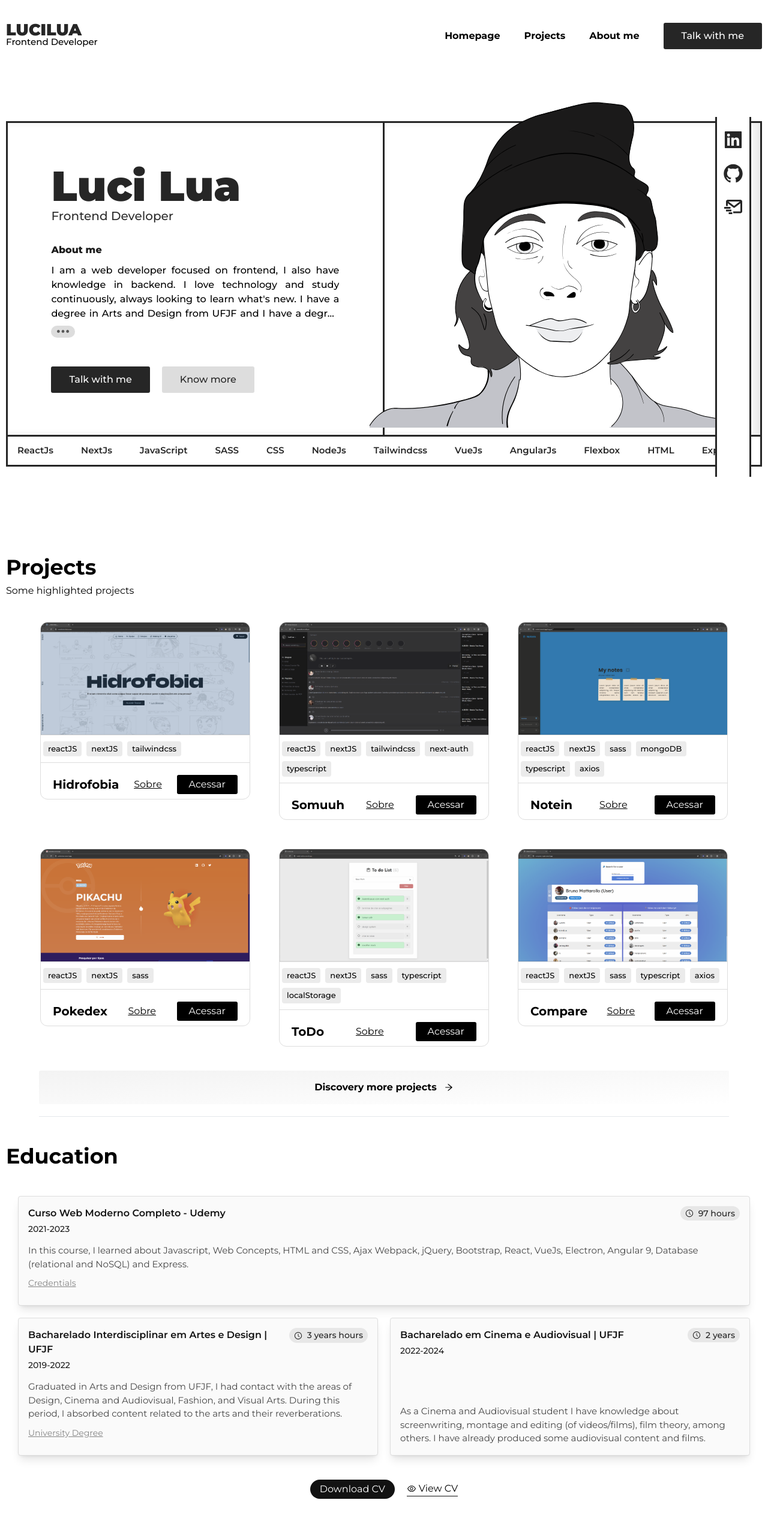
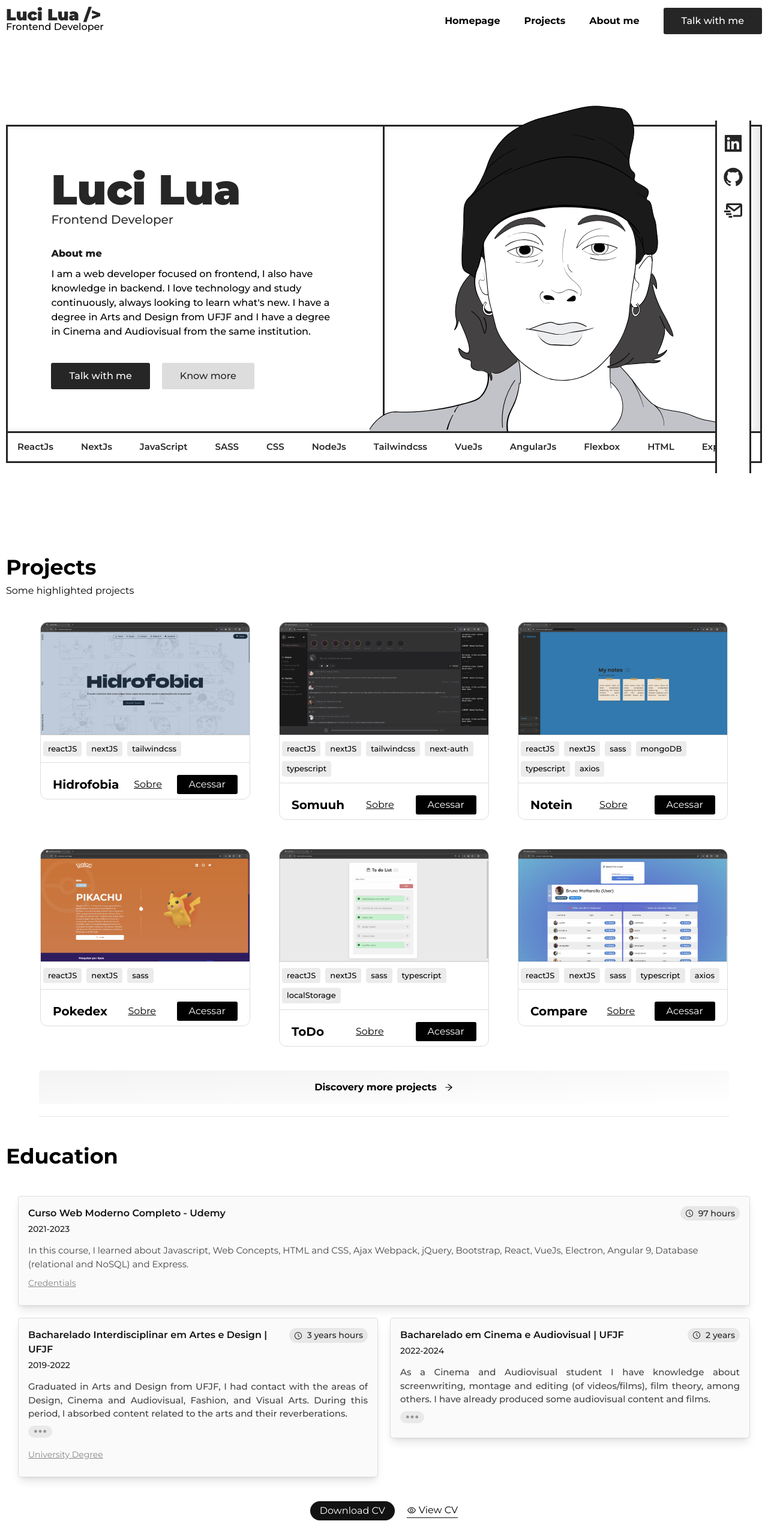
Before and after one commit to LuciLua/newPort, a Next.js app: page / in a window 1280 px wide. Shown: the top 2566 px of the page at 60% size. Built offline with nearby package versions, Linux system fonts and the light colour scheme.

Commit message:
height menu

```diff
--- a/src/app/page.tsx
+++ b/src/app/page.tsx
@@ -105,6 +105,7 @@ export default function homepage() {
             credential
             credentialLink="/docs/arts.pdf"
             credentialLabel="University Degree"
+            moreText
           />
           <EducationBox
             style="opacity-90 xl:max-w-[600px]"
@@ -112,6 +113,7 @@ export default function homepage() {
             timeConclusion="2 years"
             dateConclusion="2022-2024"
             courseDescription="As a Cinema and Audiovisual student I have knowledge about screenwriting, montage and editing (of videos/films), film theory, among others. I have already produced some audiovisual content and films."
+            moreText
           />
 
           <div className="flex gap-5 justify-center py-5 items-center w-full">
--- a/src/components/EducationBox.tsx
+++ b/src/components/EducationBox.tsx
@@ -2,6 +2,7 @@
 import { motion, useScroll, useTransform } from "framer-motion"
 import { useRef } from "react"
 import { AiOutlineClockCircle } from "react-icons/ai"
+import { MoreText } from "./MoreText"
 
 type EducationBoxProps = {
   titleCourse: string
@@ -12,6 +13,7 @@ type EducationBoxProps = {
   credentialLink?: string
   credentialLabel?: string
   style?: string
+  moreText?: boolean
 }
 
 export function EducationBox({
@@ -23,6 +25,7 @@ export function EducationBox({
   credential,
   credentialLabel,
   style,
+  moreText
 }: EducationBoxProps) {
   const ref = useRef<HTMLDivElement>(null)
   const { scrollYProgress } = useScroll({
@@ -39,7 +42,7 @@ export function EducationBox({
         scale: scaleProgess,
         opacity: opacityProgess,
       }}
-      className={`${style} bg-[#fafafa] border-[1px] border-[#ddd] shadow-lg mr-auto flex flex-col p-4 justify-between w-full rounded-[4px]`}
+      className={`${style} bg-[#fafafa] border-[1px] border-[#ddd] shadow-lg mr-auto flex flex-col p-4 justify-between w-full rounded-[4px] h-fit`}
     >
       <div className="flex flex-col w-full">
         <div className="flex justify-between">
@@ -56,7 +59,15 @@ export function EducationBox({
         </h2>
       </div>
       <div className="w-full mt-[10px] text-[15px] text-[#454545]">
-        <p>{courseDescription}</p>
+        {moreText ?
+          <MoreText numOfLines={2}>
+            {courseDescription}
+          </MoreText>
+          :
+          <p>
+            {courseDescription}
+          </p>
+        }
       </div>
       {credential && (
         <a
--- a/src/components/InitialBox.tsx
+++ b/src/components/InitialBox.tsx
@@ -64,13 +64,13 @@ export function InitialBox() {
             </h2>
             <div className="flex gap-[10px] flex-col">
               <h1 className="font-[800] text-[#1b1b1b] mt-[30px]">About me</h1>
-              <MoreText numOfLines={2}>
+              <p className="font-[500]">
                 I am a web developer focused on frontend, I also have knowledge
                 in backend. I love technology and study continuously, always
                 looking to learn what's new. I have a degree in Arts and Design
                 from UFJF and I have a degree in Cinema and Audiovisual from the
                 same institution.
-              </MoreText>
+              </p>
               <div className="flex w-fit gap-5 mt-[30px] z-20">
                 <button
                   onClick={cookieLanguageSelector}
--- a/src/components/Menu/Menu.tsx
+++ b/src/components/Menu/Menu.tsx
@@ -1,10 +1,10 @@
 export function Menu() {
   return (
-    <div className="w-full h-[120px] bg-[#ffffffe7] backdrop-blur-[12px] flex justify-center fixed top-0 z-40">
+    <div className="w-full h-[70px] bg-[#ffffffe7] backdrop-blur-[12px] flex justify-center fixed top-0 z-40">
       <ul className="list-none flex justify-between w-full max-w-[1300px] h-full  items-center px-[10px]">
         <li className="flex flex-col h-full justify-center leading-[20px]">
-          <h1 className="text-[27px] font-black text-[#262626]">LUCILUA</h1>
-          <h2 className="text-[15px] font-medium">Frontend Developer</h2>
+          <h1 className="text-[27px] font-black text-[#262626]">Luci Lua /{">"}</h1>
+          <a href="#" className="text-[16px] font-medium">Frontend Developer</a>
         </li>
         <li>
           <ul className="list-none gap-10 flex items-center w-fit h-full font-[700]">
--- a/src/components/MoreText.tsx
+++ b/src/components/MoreText.tsx
@@ -31,17 +31,12 @@ export function MoreText({
           {children}
         </p>
       ) : (
-        <>
-          <p
-            className={`line-clamp-[4] overflow-hidden font-[500] z-20 text-justify`}
-          >
+        <div className="flex flex-col">
+          <p className={`line-clamp-[${numOfLines}] overflow-hidden font-[500] z-20 text-justify`}>
             {children}
           </p>
-          <TfiMoreAlt
-            onClick={moreText}
-            className="bg-[#ddd] rounded-[30px] cursor-pointer w-[40px] h-[20px] text-[#575757] my-2"
-          />
-        </>
+          <TfiMoreAlt onClick={moreText} className="bg-[#e9e9e9] rounded-[30px] cursor-pointer w-[40px] h-[20px] text-[#939393] my-2"/>
+        </div>
       )}
     </div>
   )
--- a/src/styles/globals.css
+++ b/src/styles/globals.css
@@ -11,10 +11,16 @@
   box-sizing: border-box;
 }
 
+*::selection{
+  background-color: #262626;
+  color: #fff;
+}
+
 html,
 body {
   min-height: 100svh;
   width: 100%;
+  scroll-behavior: smooth;
 }
 
 @layer utilities {
```
